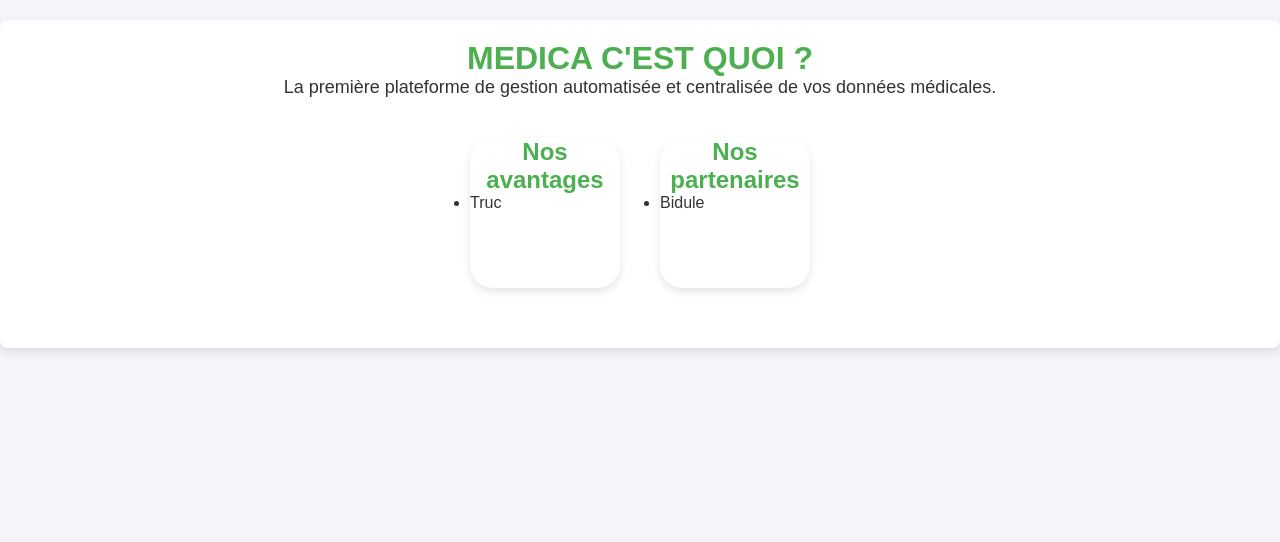
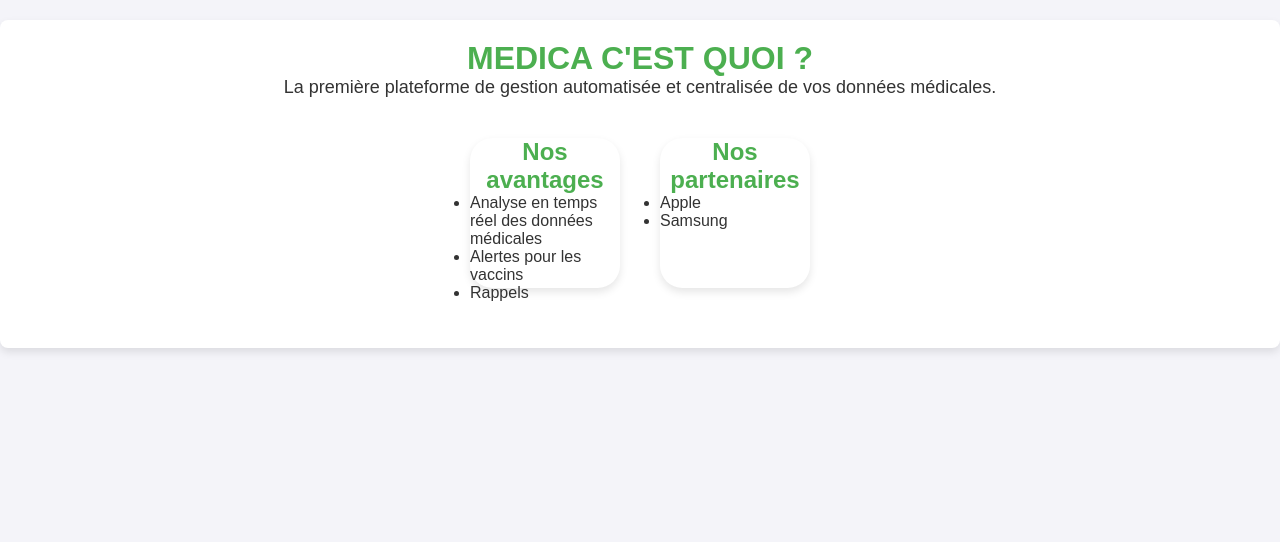
Before and after one commit to Paul-Passeron/ChallengeEntreprendre, a Flask app: template src/templates/index.html in a window 1280 px wide. Shown: the part 115-657 px from the top of the page. Run offline with Flask 3, Linux system fonts and the light colour scheme; the template is opened without the code that fills it, so the values that code supplies are empty.

Commit message:
update list

```diff
--- a/src/templates/index.html
+++ b/src/templates/index.html
@@ -10,13 +10,16 @@
   <div class="bubble">
     <h2>Nos avantages</h2>
     <ul>
-      <li>Truc</li>
+      <li>Analyse en temps réel des données médicales</li>
+      <li>Alertes pour les vaccins</li>
+      <li>Rappels</li>
     </ul>
   </div>
   <div class="bubble">
     <h2>Nos partenaires</h2>
     <ul>
-      <li>Bidule</li>
+      <li>Apple</li>
+      <li>Samsung</li>
     </ul>
   </div>
 </div>
```
